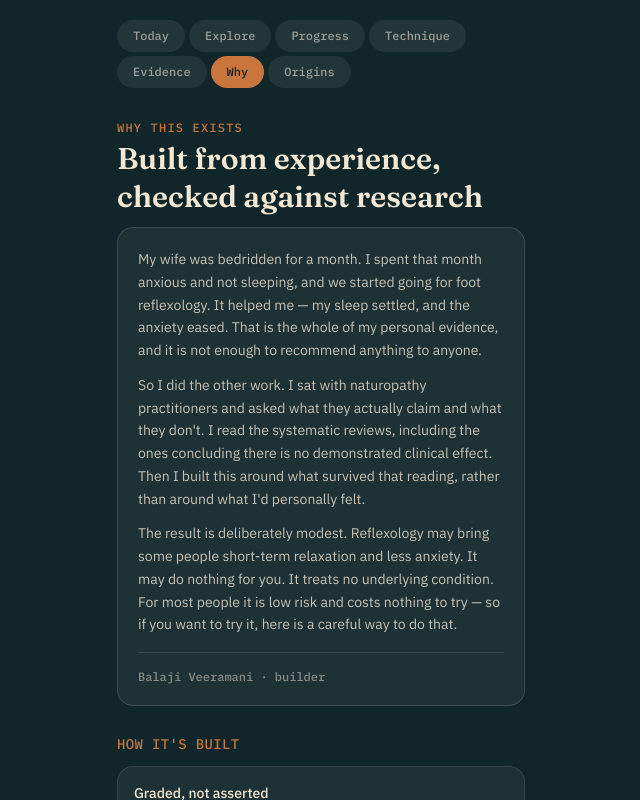
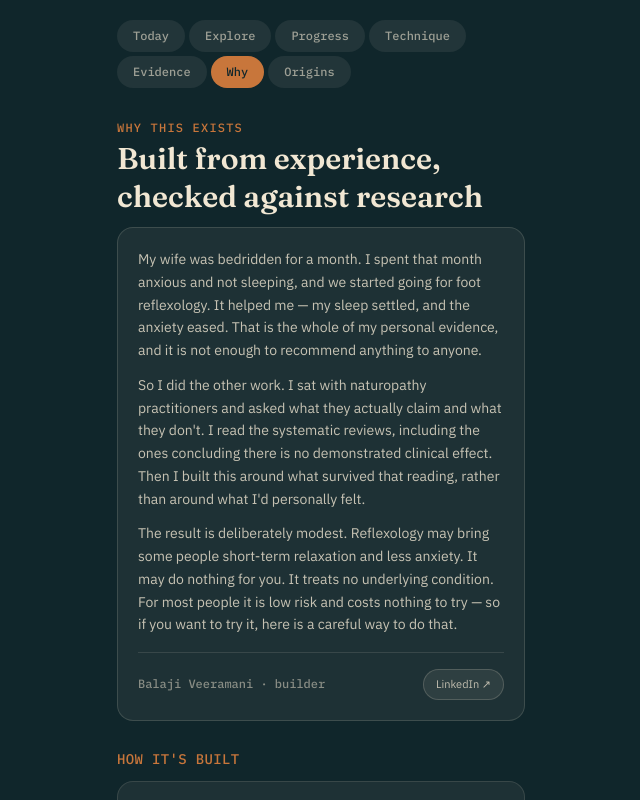
Before and after one commit to mvbinvestor-alt/Vayusole, a Next.js app: page / in a window 1280 px wide. Both pictures are taken after a click on the button "Why". Shown: the top 800 px of the page, without its empty margins (319-959 px from the left). Built offline with nearby package versions, Linux system fonts and the light colour scheme.

Commit message:
Link builder credit to LinkedIn profile

```diff
--- a/components/VayusoleApp.jsx
+++ b/components/VayusoleApp.jsx
@@ -1572,16 +1572,31 @@ function AboutView() {
           no underlying condition. For most people it is low risk and costs nothing to
           try — so if you want to try it, here is a careful way to do that.
         </p>
-        <p
-          className="text-xs mt-4 pt-4"
-          style={{
-            borderTop: "1px solid rgba(241,231,211,0.12)",
-            color: "rgba(241,231,211,0.5)",
-            fontFamily: "'IBM Plex Mono', monospace",
-          }}
+        <div
+          className="flex items-center justify-between gap-3 mt-4 pt-4"
+          style={{ borderTop: "1px solid rgba(241,231,211,0.12)" }}
         >
-          Balaji Veeramani · builder
-        </p>
+          <p
+            className="text-xs"
+            style={{ color: "rgba(241,231,211,0.5)", fontFamily: "'IBM Plex Mono', monospace" }}
+          >
+            Balaji Veeramani · builder
+          </p>
+          <a
+            href="https://www.linkedin.com/in/balaji-veeramani-b235aa15"
+            target="_blank"
+            rel="noopener noreferrer"
+            className="text-[11px] px-3 py-1.5 rounded-full flex-shrink-0"
+            style={{
+              background: "rgba(241,231,211,0.08)",
+              border: "1px solid rgba(241,231,211,0.18)",
+              color: "rgba(241,231,211,0.75)",
+              fontFamily: "'IBM Plex Sans', sans-serif",
+            }}
+          >
+            LinkedIn ↗
+          </a>
+        </div>
       </div>
 
       {/* how it's built */}
```
